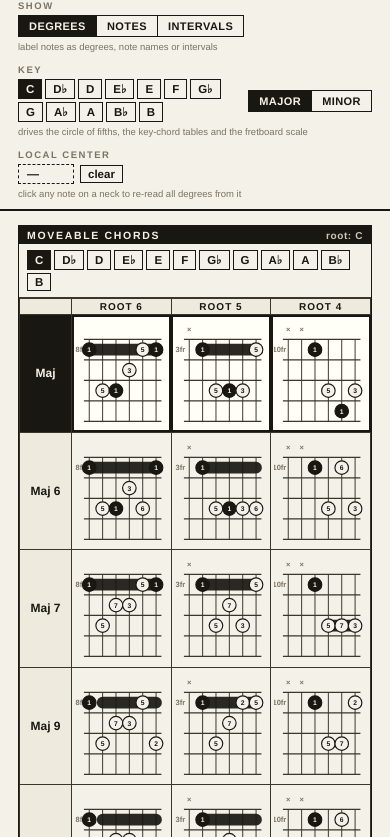
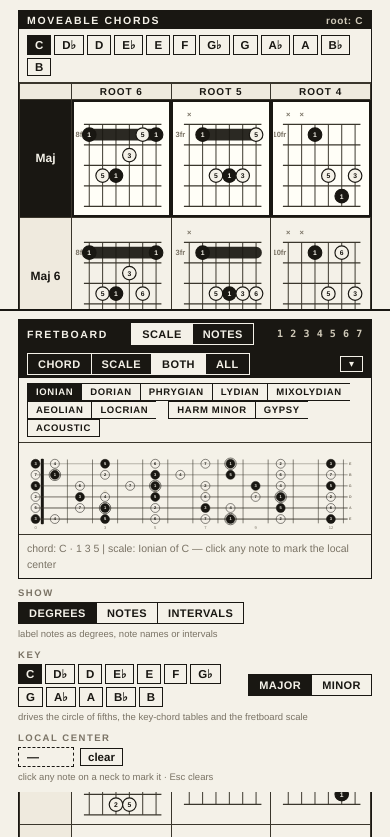
Before and after one commit to metallerok/guitar_chart, a plain HTML site: page index.html in a window 390 px wide. Shown: the part 52-889 px from the top of the page. Drawn offline with Linux system fonts and the light colour scheme.

Commit message:
fixed freatboard

```diff
--- a/index.html
+++ b/index.html
@@ -33,10 +33,9 @@ button{font-family:inherit;color:inherit}
 h1,h2,p,ul{margin:0}
 svg text{user-select:none}
 
-/* ---------- header ---------- */
+/* ---------- top header ---------- */
 header.top{
-  display:flex;flex-wrap:wrap;gap:12px 26px;align-items:flex-start;
-  padding:14px 18px 10px;border-bottom:2px solid var(--ink);
+  padding:12px 18px 8px;border-bottom:2px solid var(--ink);
 }
 .brand h1{font-size:22px;font-weight:800;letter-spacing:.06em}
 .ctrl-block{display:flex;flex-direction:column;gap:4px}
@@ -153,7 +152,7 @@ table.keys td.kc.on small{color:#cfc9b8}
 
 /* ---------- fretboard ---------- */
 .fretbox{padding:8px 8px 2px}
-#fretSvg,#chromSvg{display:block;width:100%;height:auto}
+#fretSvg{display:block;width:100%;max-width:1000px;height:auto;margin:0 auto}
 .g-fret{stroke:var(--line);stroke-width:1.4}
 .g-string{stroke:var(--line)}
 .g-nut{fill:var(--ink)}
@@ -204,10 +203,27 @@ span[data-pc].xhl{background:var(--ink);color:var(--selfg);box-shadow:none}
 #tip .t-big{font-size:14px;font-weight:800}
 #tip .t-mid{color:var(--mid)}
 
-/* ---------- footer ---------- */
+/* ---------- bottom dock (sticky: fretboard + global controls) ---------- */
+.dock-wrap{
+  position:sticky;bottom:0;z-index:40;
+  background:var(--paper);
+  border-top:2px solid var(--ink);
+  padding:8px 18px 10px;
+  display:flex;flex-direction:column;gap:8px;
+}
+.dock-controls{display:flex;flex-wrap:wrap;gap:10px 26px;align-items:flex-start}
+#fretSec .bar{flex-wrap:wrap}
+.bar-spring{flex:1}
+.bar .bar-toggle{
+  border:1px solid var(--paper);background:transparent;color:var(--paper);
+  font-size:10px;line-height:1;padding:2px 8px;cursor:pointer;
+}
+.bar .bar-toggle:hover{background:#3a362c}
+#fretSec.closed .scale-tabs,#fretSec.closed .fretbox,#fretSec.closed .hint{display:none}
+
+/* ---------- footer credit ---------- */
 footer.info{
-  margin:0 18px 20px;border-top:2px solid var(--ink);padding-top:8px;
-  display:flex;justify-content:space-between;flex-wrap:gap 8px;gap:8px;
+  margin:0 18px 12px;border-top:2px solid var(--ink);padding-top:8px;
   font-size:10.5px;color:var(--mid);
 }
 
@@ -222,27 +238,6 @@ footer.info{
 <header class="top">
   <div class="brand">
     <h1>GUITAR CHART</h1>
-  </div>
-  <div class="ctrl-block">
-    <span class="lbl">SHOW</span>
-    <div class="seg" id="displayRow"></div>
-    <span class="sub">label notes as degrees, note names or intervals</span>
-  </div>
-  <div class="ctrl-block">
-    <span class="lbl">KEY</span>
-    <div style="display:flex;gap:8px;align-items:center">
-      <div class="chips" id="keyRow"></div>
-      <div class="seg" id="keyModeRow"></div>
-    </div>
-    <span class="sub">drives the circle of fifths, the key-chord tables and the fretboard scale</span>
-  </div>
-  <div class="ctrl-block">
-    <span class="lbl">LOCAL CENTER</span>
-    <div style="display:flex;gap:6px;align-items:center">
-      <span class="center-chip" id="centerChip">—</span>
-      <button class="chip" id="clearCenter">clear</button>
-    </div>
-    <span class="sub">click any note on a neck to re-read all degrees from it</span>
   </div>
 </header>
 
@@ -304,28 +299,52 @@ footer.info{
       </div>
     </section>
 
-    <section class="panel">
-      <div class="bar">
-        <span>FRETBOARD</span>
-        <span class="bar-aux bar-mono" id="fretScaleHdr"></span>
-        <div class="seg" id="fretFilterRow"></div>
-      </div>
-      <div class="scale-tabs" id="scaleTabs"></div>
-      <div class="fretbox"><svg id="fretSvg" viewBox="0 0 790 192" role="img" aria-label="Guitar fretboard"></svg></div>
-      <p class="hint" id="fretInfo"></p>
-    </section>
-
-    <section class="panel">
-      <div class="bar"><span>NOTES ON THE FRETBOARD</span></div>
-      <div class="fretbox"><svg id="chromSvg" viewBox="0 0 720 152" role="img" aria-label="All notes on the fretboard"></svg></div>
-    </section>
-
   </div>
 </main>
 
 <footer class="info">
   <span>Adapted from the printed guitar poster by mtprojects.space (CC BY-NC) · interactive rebuild</span>
 </footer>
+
+<!-- sticky bottom dock: fretboard (collapsible) + global controls -->
+<div class="dock-wrap" id="dockWrap">
+  <section class="panel" id="fretSec">
+    <div class="bar">
+      <span>FRETBOARD</span>
+      <div class="seg" id="fretViewRow"></div>
+      <span class="bar-aux bar-mono" id="fretScaleHdr"></span>
+      <div class="seg" id="fretFilterRow"></div>
+      <span class="bar-spring"></span>
+      <button class="bar-toggle" id="fretToggle" title="collapse / expand">&#9662;</button>
+    </div>
+    <div class="scale-tabs" id="scaleTabs"></div>
+    <div class="fretbox"><svg id="fretSvg" viewBox="0 0 790 192" role="img" aria-label="Guitar fretboard"></svg></div>
+    <p class="hint" id="fretInfo"></p>
+  </section>
+  <div class="dock-controls">
+    <div class="ctrl-block">
+      <span class="lbl">SHOW</span>
+      <div class="seg" id="displayRow"></div>
+      <span class="sub">label notes as degrees, note names or intervals</span>
+    </div>
+    <div class="ctrl-block">
+      <span class="lbl">KEY</span>
+      <div style="display:flex;gap:8px;align-items:center">
+        <div class="chips" id="keyRow"></div>
+        <div class="seg" id="keyModeRow"></div>
+      </div>
+      <span class="sub">drives the circle of fifths, the key-chord tables and the fretboard scale</span>
+    </div>
+    <div class="ctrl-block">
+      <span class="lbl">LOCAL CENTER</span>
+      <div style="display:flex;gap:6px;align-items:center">
+        <span class="center-chip" id="centerChip">—</span>
+        <button class="chip" id="clearCenter">clear</button>
+      </div>
+      <span class="sub">click any note on a neck to mark it · Esc clears</span>
+    </div>
+  </div>
+</div>
 
 <div id="tip" hidden></div>
 
@@ -636,10 +655,12 @@ function defaultState(){
     root: 0,             // root pc for moveable diagrams
     display: 'deg',      // 'deg' | 'note' | 'int'  (degrees first by design)
     sel: { root: 0, type: 'maj' },   // selected chord (drives sync everywhere)
-    scale: 'ionian',     // scale shown on fretboard & scale rows
-    center: null,        // local harmonic center pc (null = off)
+    scale: 'ionian',     // scale shown on the fretboard (scale tabs)
+    center: null,        // local harmonic center pc (null = off); marker only
     cofMode: 'names',    // 'names' | 'romans' | 'functions'
-    filter: 'both'       // fretboard filter: 'chord' | 'scale' | 'both' | 'chrom'
+    filter: 'both',      // fretboard filter: 'chord' | 'scale' | 'both' | 'chrom'
+    fretView: 'scale',   // fretboard tab: 'scale' | 'notes'
+    fretOpen: true       // docked fretboard expanded?
   };
 }
 function loadState(){
@@ -1138,10 +1159,13 @@ function drawNeck(svg, g){
     }
   }
   for (let i = 0; i < 6; i++){
-    el('line', { class:'g-string', x1:g.nutX - 14, y1:g.strY0 + i * g.strGap,
-      x2:g.nutX + FRETS * g.fretW + 10, y2:g.strY0 + i * g.strGap,
+    const y = g.strY0 + (5 - i) * g.strGap;   // string 1 on top, string 6 at the bottom
+    el('line', { class:'g-string', x1:g.nutX - 14, y1:y,
+      x2:g.nutX + FRETS * g.fretW + 10, y2:y,
       'stroke-width':(2.2 - i * 0.28).toFixed(2) }, svg);
-    const t = el('text', { class:'g-slbl', x:g.nutX - 22, y:g.strY0 + i * g.strGap + 3 }, svg);
+    // tuning labels on the right edge only — the left edge hosts the
+    // open-position marks, labels there would overlap them
+    const t = el('text', { class:'g-slbl', x:g.nutX + FRETS * g.fretW + 16, y:y + 3 }, svg);
     t.textContent = NOTES[TUNING[i]];
   }
   for (const f of [0,3,5,7,9,12]){
@@ -1162,7 +1186,7 @@ function renderFretNeck(svgId, g, membership, labelFor, tipFor, click){
       const kind = membership(pc);
       if (!kind) continue;
       const x = (f === 0 ? g.nutX - 16 : g.nutX + (f - 0.5) * g.fretW);
-      const y = g.strY0 + i * g.strGap;
+      const y = g.strY0 + (5 - i) * g.strGap;
       const gg = el('g', { class:'g-mark ' + kind, 'data-pc':pc }, svg);
       gg.dataset.tip = tipFor(pc, 6 - i, f);
       if (click) gg.addEventListener('click', ev => { ev.stopPropagation(); click(pc); });
@@ -1183,14 +1207,11 @@ function renderFretNeck(svgId, g, membership, labelFor, tipFor, click){
 }
 
 // Label logic for the main fretboard: chord tones read against the chord
-// root, scale tones against the key tonic; the local center overrides all
-// with plain degrees from itself.
+// root, scale tones against the key tonic. The local center is a visual
+// marker only — it never rewrites the labels, so the scale always reads
+// as the scale.
 function fretLabelFor(pc, isChordTone){
   if (state.display === 'note') return NOTES[pc];
-  if (state.center != null){
-    const semi = (pc - state.center + 12) % 12;
-    return state.display === 'int' ? INT_NAMES[semi] : DEG_NAMES[semi];
-  }
   if (isChordTone && state.sel){
     const semi = (pc - state.sel.root + 12) % 12;
     return state.display === 'int'
@@ -1201,6 +1222,45 @@ function fretLabelFor(pc, isChordTone){
 }
 
 function renderFretboard(){
+  // dock: collapse state + view tab
+  $('fretSec').classList.toggle('closed', !state.fretOpen);
+  $('fretToggle').textContent = state.fretOpen ? '\u25BE' : '\u25B8';
+
+  const scaleView = state.fretView === 'scale';
+  $('scaleTabs').hidden = !scaleView;
+  $('fretScaleHdr').hidden = !scaleView;
+  $('fretFilterRow').hidden = !scaleView;
+
+  if (!scaleView){
+    // NOTES view: every note, degrees read from the key tonic
+    const svg = $('fretSvg');
+    svg.setAttribute('viewBox', CHG.vb);
+    svg.innerHTML = '';
+    drawNeck(svg, CHG);
+    for (let i = 0; i < 6; i++){
+      for (let f = 0; f <= FRETS; f++){
+        const pc = (TUNING[i] + f) % 12;
+        const isKey = pc === state.keyPc;
+        const semi = (pc - state.keyPc + 12) % 12;
+        const x = (f === 0 ? CHG.nutX - 16 : CHG.nutX + (f - 0.5) * CHG.fretW);
+        const y = CHG.strY0 + (5 - i) * CHG.strGap;
+        const gg = el('g', { class:'g-mark ' + (isKey ? 'chordt' : 'scale'), 'data-pc':pc }, svg);
+        gg.dataset.tip = `<span class="t-big">${NOTES[pc]}</span> · string ${6 - i} · fret ${f}<br>` +
+          `degree ${DEG_NAMES[semi]} · interval ${INT_NAMES[semi]}`;
+        gg.addEventListener('click', ev => { ev.stopPropagation(); toggleCenter(pc); });
+        el('circle', { class:'dot', cx:x, cy:y, r:CHG.dotR }, gg);
+        const t = el('text', { x, y:y + 2.8 }, gg);
+        t.textContent = state.display === 'note' ? NOTES[pc]
+          : state.display === 'int' ? INT_NAMES[semi] : DEG_NAMES[semi];
+        if (state.center === pc) el('circle', { class:'cring', cx:x, cy:y, r:CHG.dotR + 2.5 }, gg);
+      }
+    }
+    const rel = state.center != null ? ' · local center ' + NOTES[state.center] : '';
+    $('fretInfo').textContent = 'all notes, degrees from ' + NOTES[state.keyPc] + rel +
+      '  —  click any note to mark the local center';
+    return;
+  }
+
   const selPcs = state.sel ? new Set(CHORDS[state.sel.type].pcs.map(s => (state.sel.root + s) % 12)) : new Set();
   const scale = SCALES.find(s => s.id === state.scale);
   const scalePcs = new Set(scale.steps.map(s => (state.keyPc + s) % 12));
@@ -1224,7 +1284,7 @@ function renderFretboard(){
     (pc, kind) => fretLabelFor(pc, kind === 'chordt' || kind === 'both'),
     (pc, str, f) => {
       const ch = selPcs.has(pc);
-      const ref = (state.center != null) ? state.center : (ch ? state.sel.root : state.keyPc);
+      const ref = ch ? state.sel.root : state.keyPc;
       const semi = (pc - ref + 12) % 12;
       return `<span class="t-big">${NOTES[pc]}</span> · string ${str} · fret ${f}<br>` +
         `degree ${DEG_NAMES[semi]} · interval ${INT_NAMES[semi]}` +
@@ -1235,42 +1295,16 @@ function renderFretboard(){
 
   const selStr = state.sel ? chordName(state.sel.root, state.sel.type) +
     ' · ' + CHORDS[state.sel.type].degs : 'no chord';
-  const rel = state.center != null ? ' · degrees centered on ' + NOTES[state.center] : '';
+  const ctr = state.center != null ? ' · local center ' + NOTES[state.center] : '';
   $('fretInfo').textContent = 'chord: ' + selStr + '  |  scale: ' + scale.name +
-    ' of ' + NOTES[state.keyPc] + rel + '  —  click any note to re-center on it';
+    ' of ' + NOTES[state.keyPc] + ctr + '  —  click any note to mark the local center';
 }
 
 /* ============================================================
-   Chromatic neck (every note)
+   Root render + keyboard + init
    ============================================================ */
-function renderChrom(){
-  const svg = $('chromSvg');
-  svg.setAttribute('viewBox', CHG.vb);
-  svg.innerHTML = '';
-  drawNeck(svg, CHG);
-  for (let i = 0; i < 6; i++){
-    for (let f = 0; f <= FRETS; f++){
-      const pc = (TUNING[i] + f) % 12;
-      const isKey = pc === state.keyPc;
-      const ref = state.center != null ? state.center : state.keyPc;
-      const semi = (pc - ref + 12) % 12;
-      const x = (f === 0 ? CHG.nutX - 16 : CHG.nutX + (f - 0.5) * CHG.fretW);
-      const y = CHG.strY0 + i * CHG.strGap;
-      const gg = el('g', { class:'g-mark ' + (isKey ? 'chordt' : 'scale'), 'data-pc':pc }, svg);
-      gg.dataset.tip = `<span class="t-big">${NOTES[pc]}</span> · string ${6 - i} · fret ${f}<br>` +
-        `degree ${DEG_NAMES[semi]} · interval ${INT_NAMES[semi]}`;
-      gg.addEventListener('click', ev => { ev.stopPropagation(); toggleCenter(pc); });
-      el('circle', { class:'dot', cx:x, cy:y, r:CHG.dotR }, gg);
-      const t = el('text', { x, y:y + 2.8 }, gg);
-      t.textContent = state.display === 'note' ? NOTES[pc]
-        : state.display === 'int' ? INT_NAMES[semi] : DEG_NAMES[semi];
-      if (state.center === pc) el('circle', { class:'cring', cx:x, cy:y, r:CHG.dotR + 2.5 }, gg);
-    }
-  }
-}
-
 /* ============================================================
-   Header controls
+   Header controls (docked at the bottom)
    ============================================================ */
 function buildControls(){
   const disp = [['deg','DEGREES'],['note','NOTES'],['int','INTERVALS']];
@@ -1309,6 +1343,16 @@ function buildControls(){
     b.textContent = sc.tab;
     b.addEventListener('click', () => { state.scale = sc.id; renderAll(); });
   }
+  for (const [v, label] of [['scale','SCALE'],['notes','NOTES']]){
+    const b = h('button', {}, $('fretViewRow'));
+    b.textContent = label;
+    b.addEventListener('click', () => { state.fretView = v; renderAll(); });
+  }
+  $('fretToggle').addEventListener('click', () => {
+    state.fretOpen = !state.fretOpen;
+    renderFretboard();
+    save();
+  });
   $('clearCenter').addEventListener('click', () => { state.center = null; renderAll(); });
 }
 function renderHeader(){
@@ -1324,6 +1368,9 @@ function renderHeader(){
     b.classList.toggle('on', ['names','romans','functions'][i] === state.cofMode));
   [...$('fretFilterRow').children].forEach((b, i) =>
     b.classList.toggle('on', ['chord','scale','both','chrom'][i] === state.filter));
+  // view tab on the fretboard bar
+  [...$('fretViewRow').children].forEach((b, i) =>
+    b.classList.toggle('on', ['scale','notes'][i] === state.fretView));
   const chip = $('centerChip');
   if (state.center == null){
     chip.textContent = '—';
@@ -1348,7 +1395,6 @@ function renderAll(){
   renderKeyTables();
   renderCoF();
   renderFretboard();
-  renderChrom();
   refreshPcEls();
   save();
 }
```
Also changed, not shown: 2 other files.
